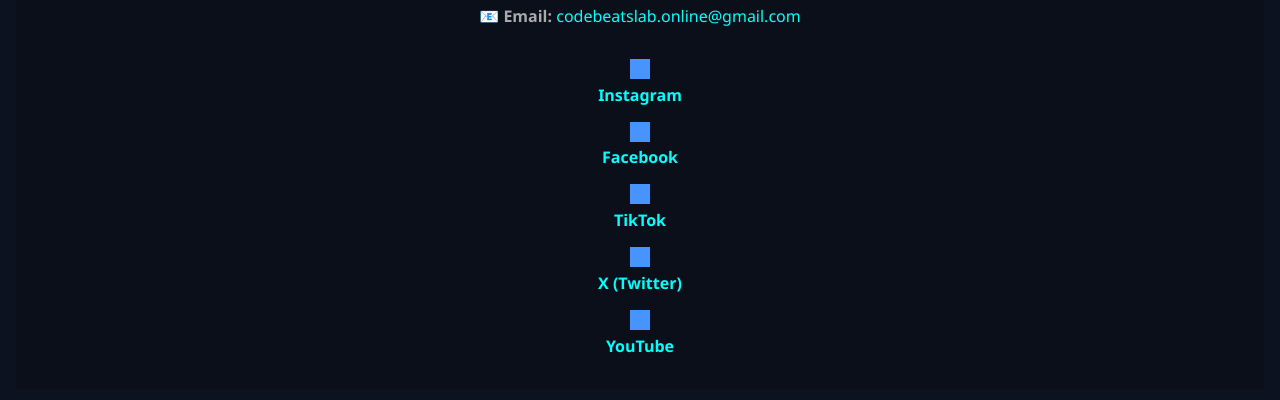
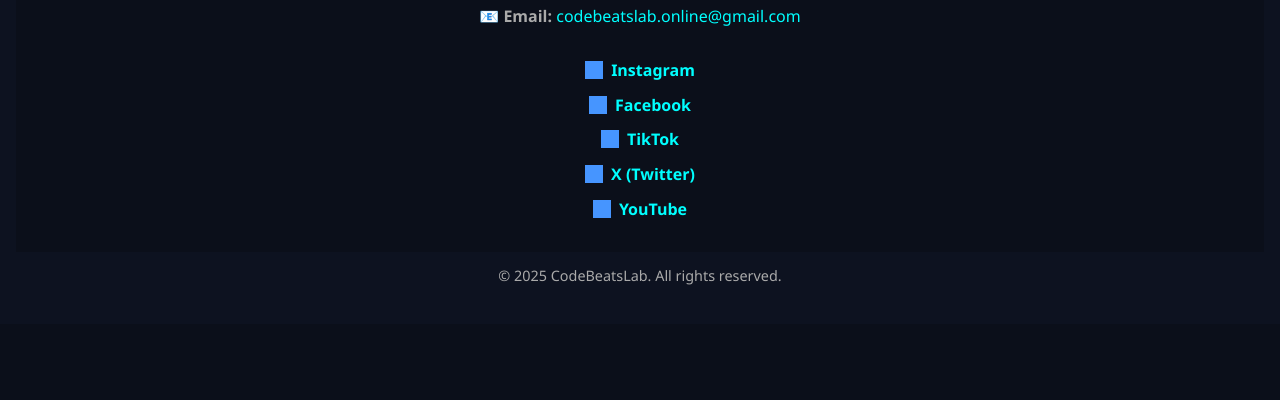
Before and after one commit to helljo24/CodeBeatsLab, a plain HTML site: page index.html in a window 1280 px wide. Shown: the part 1870-2270 px from the top of the page. After the commit the page ends 2194 px from the top, so only its background shows below. Drawn offline with Linux system fonts and the light colour scheme; grey boxes are pictures that could not be loaded.

Commit message:
Update style.css

```diff
--- a/style.css
+++ b/style.css
@@ -178,20 +178,21 @@ nav a {
     display: flex;
     flex-direction: column;
     align-items: center;
-    gap: 1rem;
+    gap: 0.8rem;
 }
 
 .social-item {
     display: flex;
-    flex-direction: column;
     align-items: center;
-    text-align: center;
+    gap: 0.5rem;
 }
 
 .social-item img {
-    width: 20px;
-    height: 20px;
-    margin-bottom: 0.3rem;
+    width: 18px;
+    height: 18px;
+    margin: 0;
+    display: inline-block;
+    vertical-align: middle;
     filter: invert(65%) sepia(90%) saturate(500%) hue-rotate(180deg);
 }
 
@@ -200,6 +201,7 @@ nav a {
     text-decoration: none;
     font-weight: bold;
     font-size: 1rem;
+    vertical-align: middle;
 }
 
 .social-item a:hover {
```
